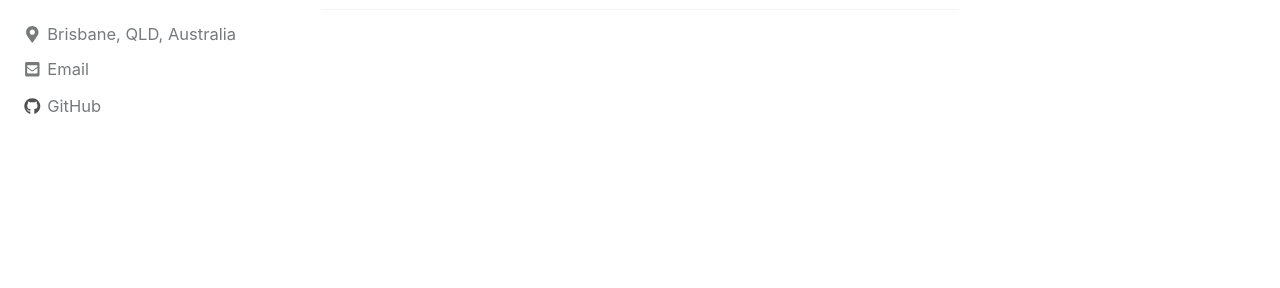
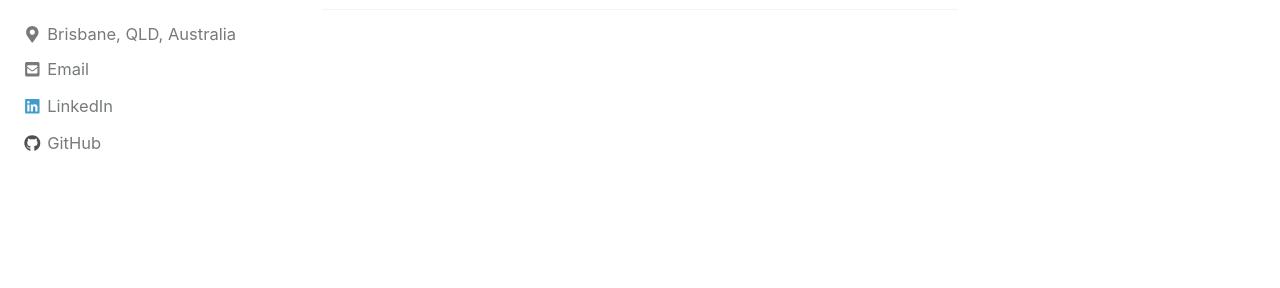
Before and after one commit to mumid/mumid.github.io, a Jekyll site: the page built from index.html, in a window 1280 px wide. Shown: the part 170-458 px from the top of the page. Built offline with Jekyll 4.4.1, drawn with Linux system fonts in a browser that asks for light colours; cached includes are drawn as plain includes; nearby versions of some CDN libraries; the list of posts is cut into pages by our own code.

Commit message:
newgithub-3

```diff
--- a/_config.yml
+++ b/_config.yml
@@ -112,7 +112,7 @@ author:
   location         : "Brisbane, QLD, Australia"
   email            : "mumid_sharif@yahoo.com"
   github           : "mumid"
-  Linkedin         : "mumid-sharif-05070a33"
+  linkedin         : "mumid-sharif-05070a33"
   links:
     - label: "Email"
       icon: "fas fa-fw fa-envelope-square"
```
